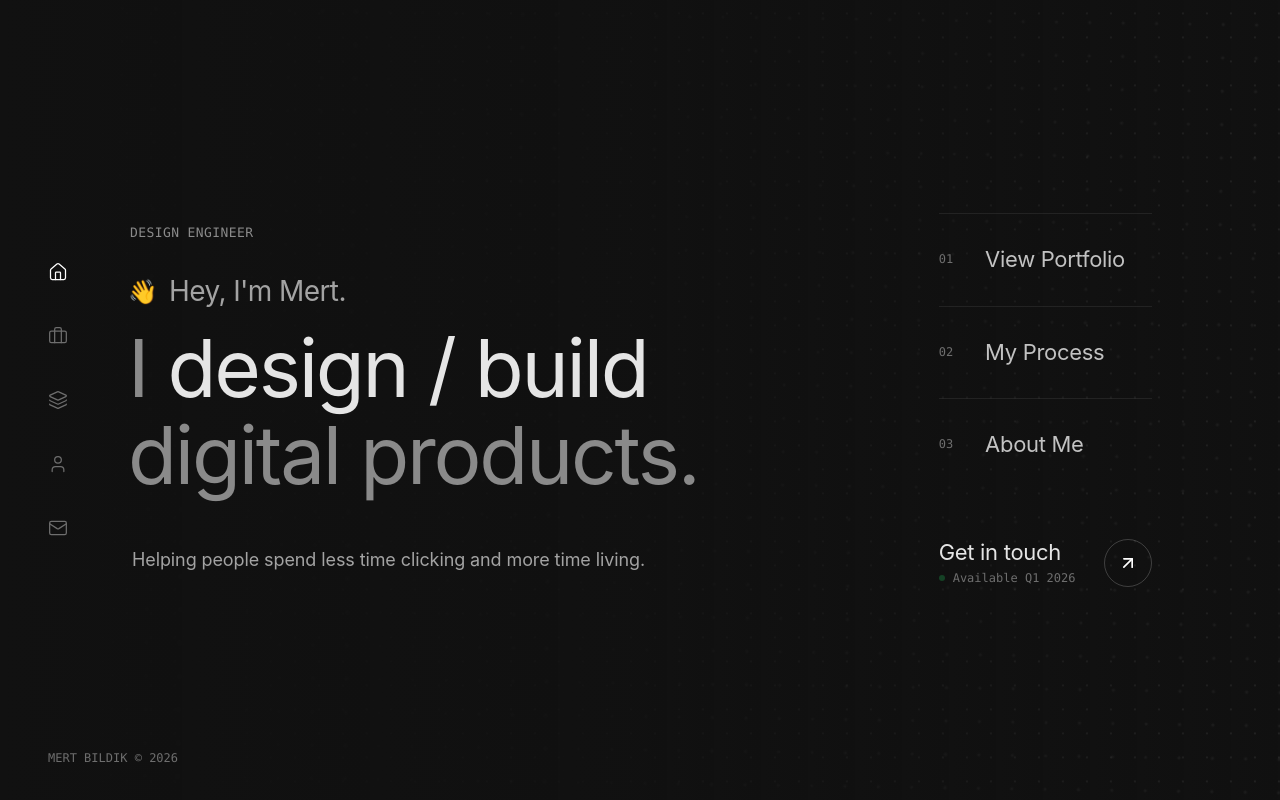
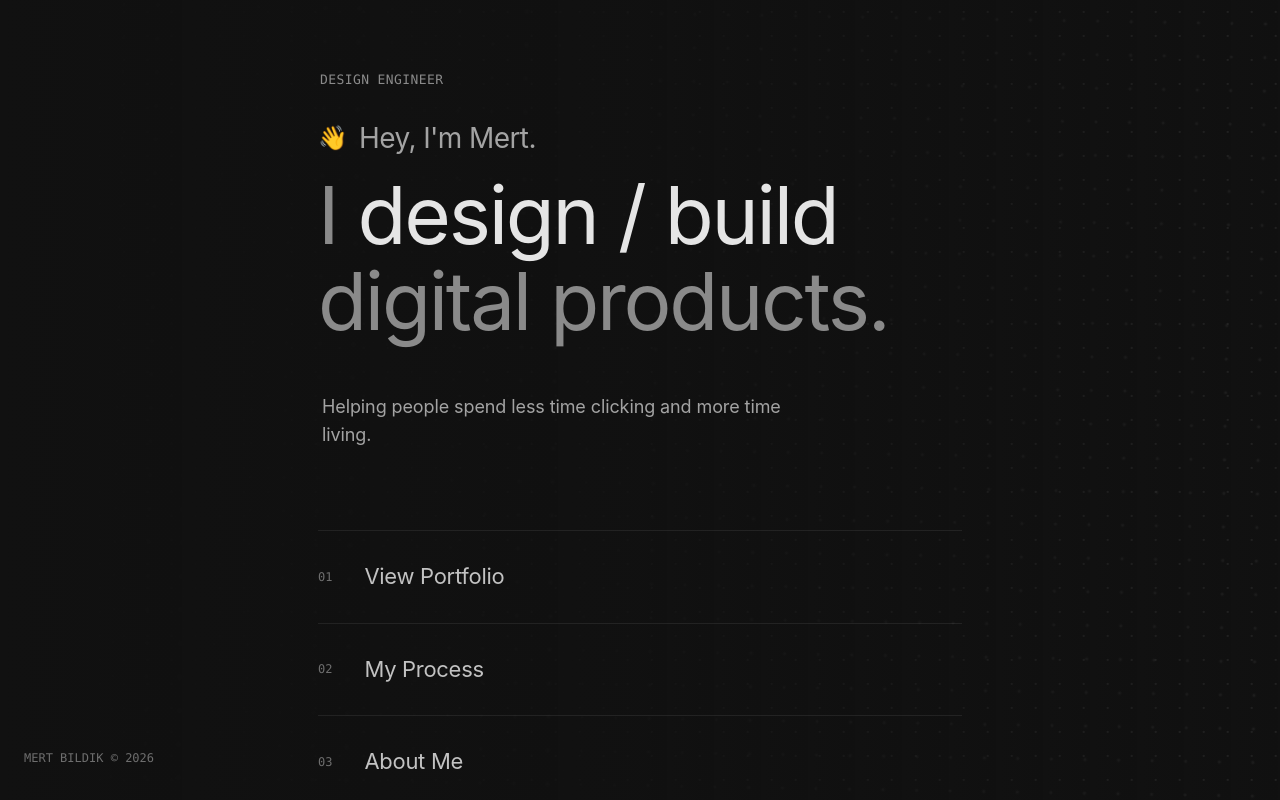
Before and after one commit to mertbildik/Portfolio, a React (Vite) app: page /#/ in a window 1280 px wide. Before the commit this address led to /#/portfolio. Shown: the top 800 px of the page. Built offline with nearby package versions, Linux system fonts and the light colour scheme; a web font is replaced by a local one.

Commit message:
refactor(routing): collapse top-level pages into one homepage
Combine the hero, portfolio, process, about, and contact pages into a
single scrolling homepage under one 692px section frame. Remove the
navigation rail and have legacy URLs redirect to section hashes.
Case-study routes are unchanged.

```diff
--- a/src/App.tsx
+++ b/src/App.tsx
@@ -2,15 +2,10 @@ import React, { Suspense } from 'react';
 import { BrowserRouter, Routes, Route, useLocation, Navigate, useParams } from 'react-router';
 import { AnimatePresence, MotionConfig } from 'motion/react';
 
-import Navigation from './components/Navigation';
 import GlobalBackground from './components/GlobalBackground';
 import Wrapped from './layouts/Wrapped';
 
 const Home = React.lazy(() => import('./pages/Home'));
-const Portfolio = React.lazy(() => import('./pages/Portfolio'));
-const Process = React.lazy(() => import('./pages/Process'));
-const About = React.lazy(() => import('./pages/About'));
-const Contact = React.lazy(() => import('./pages/Contact'));
 const CaseStudy = React.lazy(() => import('./pages/case-studies/CaseStudy'));
 
 const LegacyCaseStudyRedirect: React.FC = () => {
@@ -26,10 +21,10 @@ const AppRoutes: React.FC = () => {
                 {/* key: AnimatePresence needs it to detect a page change */}
                 <Routes location={location} key={location.pathname}>
                     <Route path="/" element={<Home />} />
-                    <Route path="/portfolio" element={<Portfolio />} />
-                    <Route path="/process" element={<Process />} />
-                    <Route path="/about" element={<About />} />
-                    <Route path="/contact" element={<Contact />} />
+                    <Route path="/portfolio" element={<Navigate to="/#portfolio" replace />} />
+                    <Route path="/process" element={<Navigate to="/#process" replace />} />
+                    <Route path="/about" element={<Navigate to="/#about" replace />} />
+                    <Route path="/contact" element={<Navigate to="/#contact" replace />} />
 
                     <Route element={<Wrapped />}>
                         <Route path="/portfolio/:id" element={<CaseStudy />} />
@@ -53,7 +48,6 @@ const App: React.FC = () => (
                 emphasis rather than being the floor. */}
             <div className="flex flex-col min-h-screen relative">
                 <GlobalBackground />
-                <Navigation />
                 <main className="flex-1 w-full relative z-10 flex flex-col">
                     <AppRoutes />
                 </main>
--- a/src/components/BackButton.tsx
+++ b/src/components/BackButton.tsx
@@ -31,7 +31,7 @@ const BackButton: React.FC<{ to?: string }> = ({ to }) => {
 
     return (
         <button
-            onClick={() => (window.history.length > 1 ? navigate(-1) : navigate('/portfolio'))}
+            onClick={() => (window.history.length > 1 ? navigate(-1) : navigate('/#portfolio'))}
             className={STYLE}
             aria-label="Go back"
         >
--- a/src/components/Navigation.tsx
+++ /dev/null
@@ -1,77 +0,0 @@
-import React from 'react';
-import { NavLink } from 'react-router';
-import { motion } from 'motion/react';
-import { EASE } from './motion';
-import { Home, Briefcase, Layers, User, Mail } from 'lucide-react';
-
-const Navigation: React.FC = () => {
-    const navItems = [
-        { path: '/', label: 'Home', icon: Home },
-        { path: '/portfolio', label: 'Portfolio', icon: Briefcase },
-        { path: '/process', label: 'Process', icon: Layers },
-        { path: '/about', label: 'About', icon: User },
-        { path: '/contact', label: 'Contact', icon: Mail },
-    ];
-
-    return (
-        <div className="fixed z-50 w-max px-4 bottom-6 left-1/2 -translate-x-1/2 lg:bottom-auto lg:top-1/2 lg:-translate-y-1/2 lg:left-9 lg:translate-x-0 lg:px-0">
-            <motion.nav
-                initial={{ y: 20, opacity: 0 }}
-                animate={{ y: 0, opacity: 1 }}
-                transition={{ duration: 0.8, ease: EASE }}
-                className="relative flex items-center lg:flex-col gap-2 lg:gap-0 p-4 lg:p-0 rounded-full bg-canvas-overlay/90 backdrop-blur-md border border-line lg:bg-transparent lg:border-none lg:backdrop-blur-none lg:rounded-none"
-            >
-                {navItems.map((item) => (
-                    <NavLink
-                        key={item.path}
-                        to={item.path}
-                        className="relative group outline-none z-10 lg:w-full lg:flex lg:flex-col lg:items-center"
-                    >
-                        {({ isActive }) => (
-                            /* 44px minimum tap target. The 44 + 8 gap keeps the icons
-                               at the same 52px pitch they sat at before. */
-                            <div className="relative flex items-center justify-center w-11 h-11 lg:h-16">
-
-                                {/* Icon */}
-                                <div className={`relative z-10 transition-all duration-500 ${isActive ? 'text-ink-max scale-110 lg:scale-100' : 'text-ink-low group-hover:text-ink-max group-focus-visible:text-ink-max lg:scale-100 lg:text-ink-faint lg:group-hover:text-ink-max lg:group-focus-visible:text-ink-max'}`}>
-                                    <item.icon
-                                        size={20}
-                                        strokeWidth={1.5}
-                                    />
-                                </div>
-
-                                {/* Label (Strictly Minimal & Aligned) */}
-                                <div
-                                    className={`
-                                        absolute pointer-events-none flex items-center justify-center overflow-visible
-                                        transition-all duration-500 ease-entrance
-
-                                        /* Mobile: Bottom-Up Reveal */
-                                        bottom-full left-1/2 -translate-x-1/2 mb-4 flex-col
-
-                                        /* Desktop: Strict Center Row */
-                                        lg:bottom-auto lg:mb-0 lg:left-full lg:top-0 lg:h-full lg:items-center lg:flex-row lg:pl-6 lg:translate-x-0 lg:translate-y-0
-
-                                        /* Visibility: hover and keyboard focus */
-                                        opacity-0 translate-y-4 lg:translate-y-0 lg:translate-x-[-10px] lg:opacity-0
-                                        group-hover:opacity-100 group-hover:translate-y-0 group-hover:lg:translate-x-0 group-hover:lg:opacity-100
-                                        group-focus-visible:opacity-100 group-focus-visible:translate-y-0 group-focus-visible:lg:translate-x-0 group-focus-visible:lg:opacity-100
-                                    `}
-                                >
-                                    <span
-                                        className="text-eyebrow bg-transparent font-mono uppercase text-ink-low group-hover:text-ink-max group-focus-visible:text-ink-max transition-colors duration-500 whitespace-nowrap"
-                                    >
-                                        {item.label}
-                                    </span>
-                                </div>
-
-                            </div>
-                        )}
-                    </NavLink>
-                ))}
-            </motion.nav>
-        </div>
-    );
-};
-
-export default Navigation;
--- a/src/index.css
+++ b/src/index.css
@@ -173,7 +173,8 @@
   --default-transition-duration: 300ms;
 
   /* ---- frame ------------------------------------------------------------ */
-  --container-shell: 1600px; /* max page width, shared by both layouts */
+  --container-shell: 1600px; /* case studies and their full-width visuals */
+  --container-page: 692px;   /* homepage sections */
 }
 
 @layer base {
@@ -183,6 +184,10 @@
     height: 100%;
     margin: 0;
     padding: 0;
+  }
+
+  html {
+    scroll-behavior: smooth;
   }
 
   body {
@@ -203,6 +208,10 @@
 /* motion handles its own animations via MotionConfig reducedMotion="user".
    This covers the one CSS loop left: the pulsing status dot. */
 @media (prefers-reduced-motion: reduce) {
+  html {
+    scroll-behavior: auto;
+  }
+
   .animate-pulse {
     animation: none;
   }
--- a/src/layouts/SplitPage.tsx
+++ b/src/layouts/SplitPage.tsx
@@ -1,37 +1,20 @@
 import React from 'react';
 
-/**
- * The identity column: back control, eyebrow, page heading, one lead paragraph.
- * Every split page but Home uses it, so it is written once here.
- */
 export const IDENTITY_COLUMN =
-    'lg:col-span-4 flex flex-col justify-start lg:self-start lg:pt-72 relative z-20 h-auto';
+    'flex flex-col justify-start relative z-20 h-auto';
 
-/**
- * The 4/8 column grid shared by Home, Portfolio, Process, About and Contact.
- * Layout only: ink and font come from `body`, same as every other page.
- */
-const SplitPage: React.FC<{ children: React.ReactNode; align?: 'start' | 'center' }> = ({
+const SplitPage: React.FC<{ children: React.ReactNode; id: string; hero?: boolean }> = ({
     children,
-    align = 'start',
+    id,
+    hero = false,
 }) => (
-    <div className="w-full min-h-screen flex flex-col">
+    <section id={id} className={`w-full ${hero ? 'min-h-screen flex items-center' : ''}`}>
         <div
-            className={`relative z-10 w-full max-w-shell flex-1 mx-auto
-                px-6 md:px-12 lg:pr-20 lg:pl-32 xl:px-32
-                grid grid-cols-1 lg:grid-cols-12 gap-12
-                py-24 lg:py-32 min-h-screen
-                ${align === 'center' ? 'items-start lg:items-center' : 'items-start'}`}
+            className="relative z-10 w-full max-w-page mx-auto px-6 py-18 flex flex-col gap-12"
         >
             {children}
         </div>
-
-        <div className="fixed bottom-8 left-6 md:left-12 z-40 hidden lg:block pointer-events-none">
-            <span className="text-caption text-ink-faint font-mono uppercase">
-                Mert Bildik © 2026
-            </span>
-        </div>
-    </div>
+    </section>
 );
 
 export default SplitPage;
--- a/src/layouts/Wrapped.tsx
+++ b/src/layouts/Wrapped.tsx
@@ -3,7 +3,7 @@ import { Outlet } from 'react-router';
 
 /** Shared page frame for routes that do not lay themselves out. */
 const Wrapped: React.FC = () => (
-    /* Gutters match SplitPage: the wider left side clears the fixed nav rail. */
+    /* Case studies keep their wider frame for galleries and content rails. */
     <div className="w-full max-w-shell mx-auto px-6 md:px-12 lg:pl-32 lg:pr-20 xl:px-32 pt-24 pb-32 flex-1 flex flex-col">
         <Outlet />
     </div>
--- a/src/pages/Home.tsx
+++ b/src/pages/Home.tsx
@@ -1,19 +1,22 @@
-import React from 'react';
+import React, { useEffect } from 'react';
 import { motion } from 'motion/react';
 import { ArrowUpRight, ArrowRight } from 'lucide-react';
-import { Link } from 'react-router';
 import SplitPage from '../layouts/SplitPage';
 import { containerVariants, itemVariants } from '../components/motion';
+import Portfolio from './Portfolio';
+import Process from './Process';
+import About from './About';
+import Contact from './Contact';
 
 const getCurrentQuarter = () => {
     const date = new Date();
     return `Q${Math.floor(date.getMonth() / 3) + 1} ${date.getFullYear()}`;
 };
 
-const ListItem: React.FC<{ number: string; label: string; to: string }> = ({ number, label, to }) => (
+const ListItem: React.FC<{ number: string; label: string; href: string }> = ({ number, label, href }) => (
     <motion.div variants={itemVariants} className="relative">
-        <Link
-            to={to}
+        <a
+            href={href}
             className="group w-full py-6 md:py-8 border-t border-line focus-visible:border-line-active flex items-center justify-between text-left outline-none transition-colors duration-300"
         >
             <div className="flex items-center gap-4 md:gap-8">
@@ -28,14 +31,22 @@ const ListItem: React.FC<{ number: string; label: string; to: string }> = ({ num
             <div className="opacity-0 -translate-x-4 group-hover:opacity-100 group-hover:translate-x-0 group-focus-visible:opacity-100 group-focus-visible:translate-x-0 transition-all duration-500 ease-out">
                 <ArrowRight size={20} className="text-ink-max" />
             </div>
-        </Link>
+        </a>
     </motion.div>
 );
 
-const Home: React.FC = () => (
-    <SplitPage align="center">
+const Home: React.FC = () => {
+    useEffect(() => {
+        if (window.location.hash) {
+            document.getElementById(window.location.hash.slice(1))?.scrollIntoView();
+        }
+    }, []);
+
+    return (
+        <>
+            <SplitPage id="home" hero>
                 <motion.div
-            className="lg:col-span-8 flex flex-col justify-center relative z-20 min-w-0"
+                    className="flex flex-col justify-center relative z-20 min-w-0"
                     variants={containerVariants}
                     initial="hidden"
                     animate="visible"
@@ -59,26 +70,26 @@ const Home: React.FC = () => (
 
                     <motion.p
                         variants={itemVariants}
-                className="mt-8 md:mt-12 text-body-lg text-ink-body ml-1 w-full max-w-lg lg:max-w-none lg:whitespace-nowrap"
+                        className="mt-8 md:mt-12 text-body-lg text-ink-body ml-1 w-full max-w-lg"
                     >
                         Helping people spend less time clicking and more time living.
                     </motion.p>
                 </motion.div>
 
                 <motion.div
-            className="lg:col-span-4 flex flex-col justify-center relative z-30 lg:pl-16 xl:pl-24 mt-8 lg:mt-0 min-w-[300px]"
+                    className="flex flex-col justify-center relative z-30 mt-8 min-w-0"
                     variants={containerVariants}
                     initial="hidden"
                     animate="visible"
                 >
                     <div className="w-full flex flex-col">
-                <ListItem number="01" label="View Portfolio" to="/portfolio" />
-                <ListItem number="02" label="My Process" to="/process" />
-                <ListItem number="03" label="About Me" to="/about" />
+                        <ListItem number="01" label="View Portfolio" href="#portfolio" />
+                        <ListItem number="02" label="My Process" href="#process" />
+                        <ListItem number="03" label="About Me" href="#about" />
                     </div>
 
                     <motion.div variants={itemVariants} className="mt-12 w-full">
-                <Link to="/contact" className="flex items-center justify-between group cursor-pointer whitespace-nowrap">
+                        <a href="#contact" className="flex items-center justify-between group cursor-pointer whitespace-nowrap">
                             <div className="flex flex-col shrink-0">
                                 <span className="text-card-title text-ink-high group-hover:text-ink-max group-focus-visible:text-ink-max transition-colors duration-300">
                                     Get in touch
@@ -91,10 +102,23 @@ const Home: React.FC = () => (
                             <div className="w-12 h-12 rounded-full border border-line-strong flex items-center justify-center text-ink-max group-hover:bg-fill-inverse group-hover:text-ink-inverse group-focus-visible:bg-fill-inverse group-focus-visible:text-ink-inverse transition-all duration-300 shrink-0 ml-4">
                                 <ArrowUpRight size={20} />
                             </div>
-                </Link>
+                        </a>
                     </motion.div>
                 </motion.div>
             </SplitPage>
+
+            <Portfolio />
+            <Process />
+            <About />
+            <Contact />
+
+            <div className="fixed bottom-8 left-6 z-40 hidden lg:block pointer-events-none">
+                <span className="text-caption text-ink-faint font-mono uppercase">
+                    Mert Bildik © 2026
+                </span>
+            </div>
+        </>
     );
+};
 
 export default Home;
--- a/src/pages/case-studies/CaseStudy.tsx
+++ b/src/pages/case-studies/CaseStudy.tsx
@@ -23,7 +23,7 @@ const CaseStudy: React.FC = () => {
     const project = PROJECTS.find((p) => p.id === id);
     if (project?.caseStudy) return <ProjectTemplate project={project} />;
 
-    return <Navigate to="/portfolio" replace />;
+    return <Navigate to="/#portfolio" replace />;
 };
 
 export default CaseStudy;
```
Also changed, not shown: src/pages/About.tsx (+6 -14 lines), src/pages/Contact.tsx (+4 -12 lines), src/pages/Portfolio.tsx (+4 -9 lines), src/pages/Process.tsx (+7 -15 lines), 1 other file (tests, documents, lock files or other folders). Lines whose indentation alone changed are shown as unchanged.
